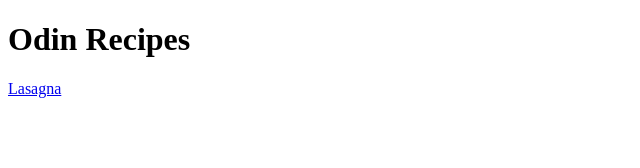
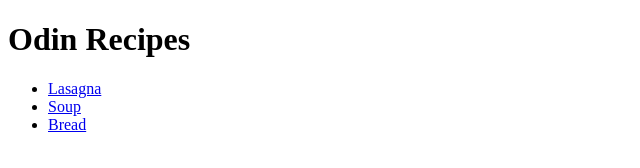
Before and after one commit to cookierw/odin-recipes, a plain HTML site: page index.html in a window 1280 px wide. Shown: the whole page, without its empty margins (0-640 px from the left). Drawn offline with Linux system fonts and the light colour scheme.

Commit message:
Add new recipe links to index.html
Updated with <ul> to contain links

Iteration 4

```diff
--- a/index.html
+++ b/index.html
@@ -7,6 +7,10 @@
 </head>
 <body>
     <h1>Odin Recipes</h1>
-    <a href="./recipes/lasagna.html">Lasagna</a>
+    <ul>
+        <li><a href="./recipes/lasagna.html">Lasagna</a></li>
+        <li><a href="./recipes/soup.html">Soup</a></li>
+        <li><a href="./recipes/bread.html">Bread</a></li>
+    </ul>
 </body>
 </html>
```
